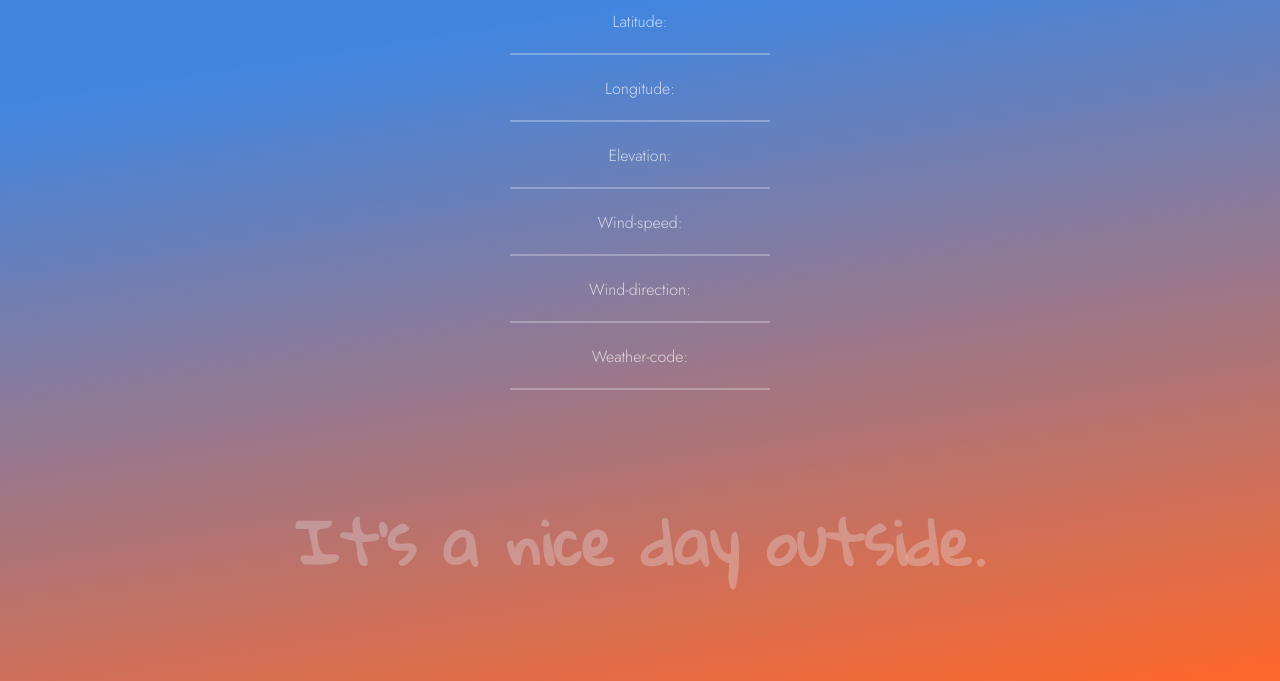
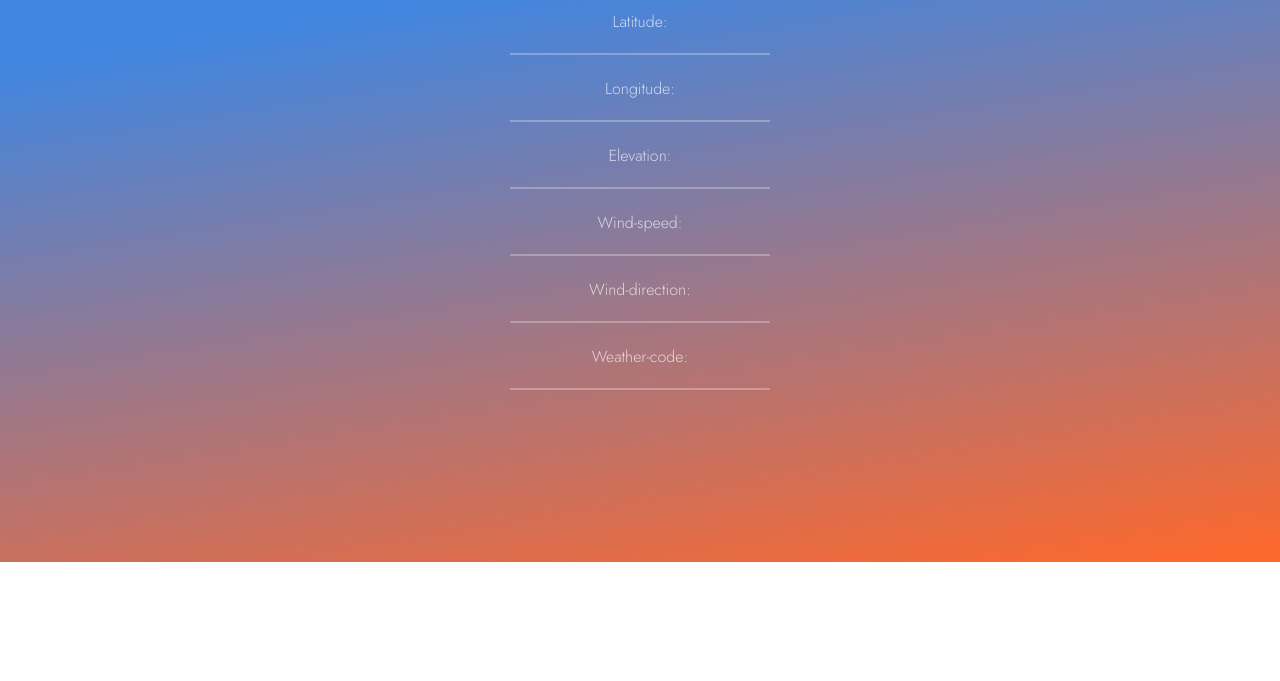
Before and after one commit to ecemonkol/Weather-Berlin, a plain HTML site: page weather-berlin/index.html in a window 1280 px wide. Shown: the part 280-961 px from the top of the page. After the commit the page ends 842 px from the top, so only its background shows below. Drawn offline with Linux system fonts and the light colour scheme; no server answers.

Commit message:
Update index.html

```diff
--- a/weather-berlin/index.html
+++ b/weather-berlin/index.html
@@ -41,7 +41,7 @@
         </tr>
     </table>
 </div>
-<h4>It's a nice day outside.</h4>
+<h4></h4>
 <script src="app.js"></script>
 </body>
 </html>
```
